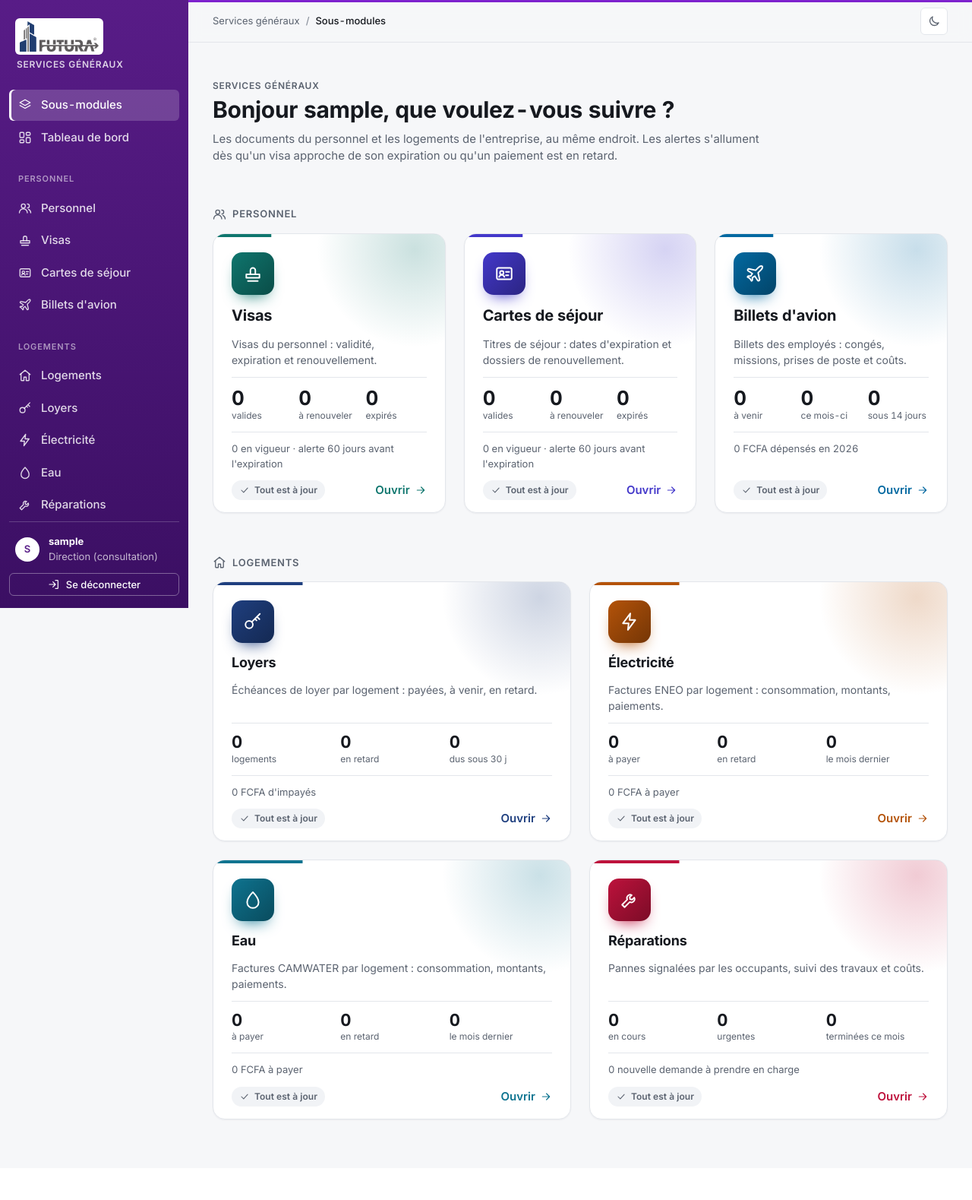
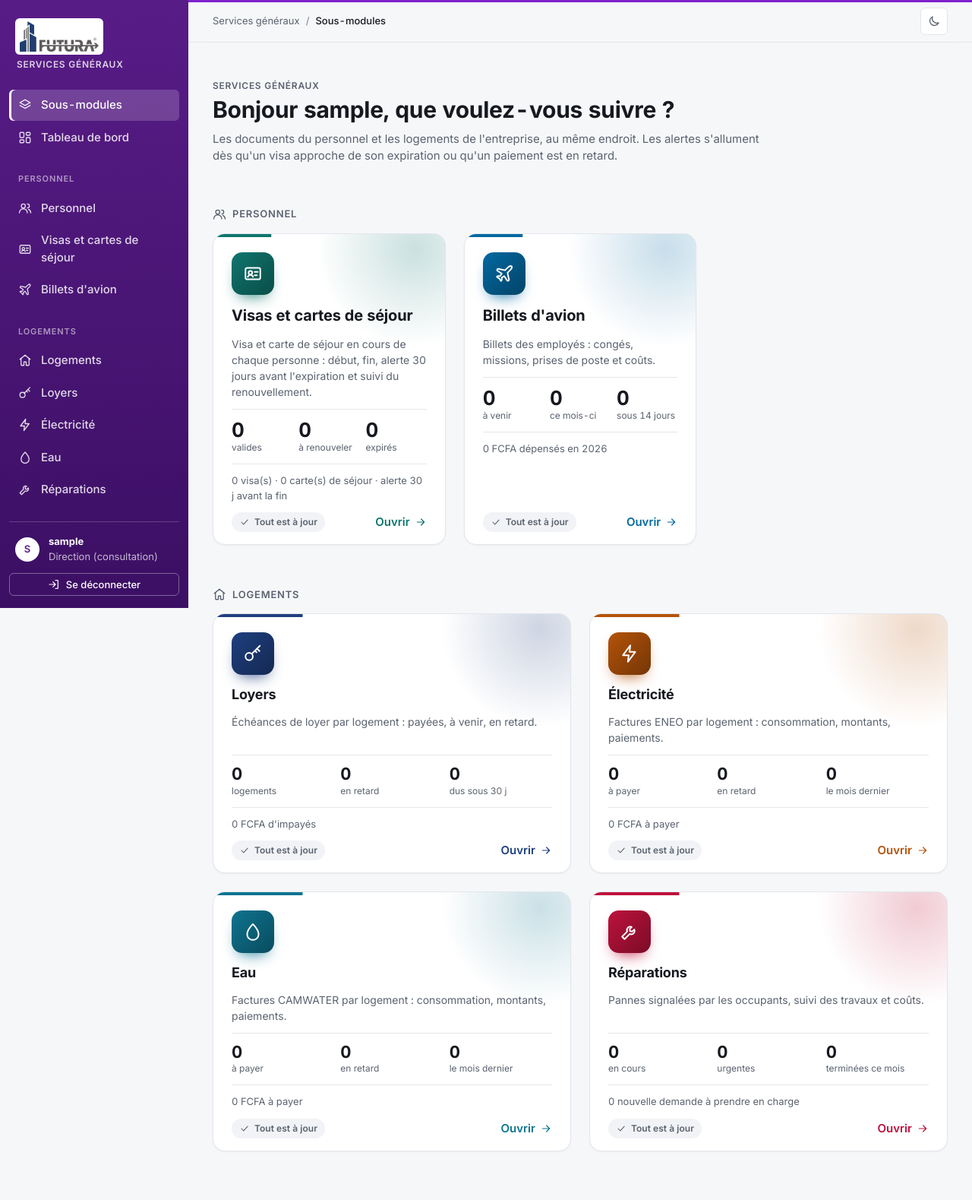
Before and after one commit to dzatikamgue/futura-kpi-1, a Flask app: page / in a window 1280 px wide. Shown: the whole page at 76% size. Before the commit the page ends 1474 px from the top, so only its background shows below. Run offline with Flask 3, Linux system fonts and the light colour scheme; the visitor is signed in with stand-in values (Sample User, id 1); data that the repository does not hold is empty; some libraries are stand-ins or nearby versions.

Commit message:
Services généraux : sous-module unique « Visas et cartes de séjour », début/fin visibles, notification 30 jours avant l'expiration
Co-Authored-By: Claude Opus 5.5 <noreply@anthropic.com>
Claude-Session: https://claude.ai/code/session_012YZCKV1PmDe93WnX4aNWKg

```diff
--- a/services/app.py
+++ b/services/app.py
@@ -44,10 +44,9 @@ MOIS_COURTS = ["janv.", "févr.", "mars", "avr.", "mai", "juin", "juil.", "août
 
 # Sous-modules affichés à l'accueil (code, titre, icône, couleur, famille)
 SOUS_MODULES = {
-    "visa": dict(titre="Visas", icone="stamp", famille="Personnel",
-                 description="Visas du personnel : validité, expiration et renouvellement."),
-    "carte_sejour": dict(titre="Cartes de séjour", icone="id", famille="Personnel",
-                         description="Titres de séjour : dates d'expiration et dossiers de renouvellement."),
+    "documents": dict(titre="Visas et cartes de séjour", icone="id", famille="Personnel",
+                      description="Visa et carte de séjour en cours de chaque personne : début, fin, alerte 30 jours "
+                                  "avant l'expiration et suivi du renouvellement."),
     "billets": dict(titre="Billets d'avion", icone="plane", famille="Personnel",
                     description="Billets des employés : congés, missions, prises de poste et coûts."),
     "loyers": dict(titre="Loyers", icone="key", famille="Logements",
@@ -402,7 +401,7 @@ def a_surveiller():
                           texte=(f"Expiré depuis {-j} jour{'s' if -j > 1 else ''}" if j < 0 else
                                  "Expire aujourd'hui" if j == 0 else f"Expire dans {j} jour{'s' if j > 1 else ''}")
                           + f" ({d.date_expiration:%d/%m/%Y})"
-                          + (f" · {RENOUVELLEMENT[d.renouvellement]}" if d.renouvellement else " · renouvellement non lancé"),
+                          + (f" · {RENOUVELLEMENT[d.renouvellement]}" if d.renouvellement else " · commencer les procédures de renouvellement"),
                           lien=url_for("document_fiche", did=d.id), tri=j))
     for p in Personne.query.filter(Personne.actif.is_(True), Personne.passeport_expiration.isnot(None),
                                    Personne.passeport_expiration <= aujourdhui() + timedelta(days=s)):
@@ -444,6 +443,7 @@ def a_surveiller():
 # --------------------------------------------------------------------------- #
 
 def register_filters(app):
+    app.jinja_env.globals["timedelta_jours"] = lambda n: timedelta(days=n)
     app.jinja_env.filters["fcfa"] = lambda v: "—" if v is None else f"{_milliers(v)} FCFA"
     app.jinja_env.filters["nombre"] = lambda v: "" if v is None else _milliers(v)
     app.jinja_env.filters["compact"] = lambda v: "0" if not v else (
@@ -460,16 +460,22 @@ def register_filters(app):
             args = request.args.to_dict()
             args.update(kw)
             return url_for(request.endpoint, **(request.view_args or {}), **args)
-        nb_alertes = 0
+        nb_alertes, docs_notif = 0, None
         if current_user.is_authenticated and not current_user.occupant and request.endpoint not in ("static", None):
             nb_alertes = len(a_surveiller())
+            proches = documents_en_vigueur().filter(
+                Document.date_expiration <= aujourdhui() + timedelta(days=seuil_docs())).all()
+            if proches:
+                docs_notif = dict(total=len(proches), expires=sum(1 for d in proches if d.jours_restants < 0),
+                                  a_lancer=sum(1 for d in proches if d.renouvellement in ("", "a_lancer")),
+                                  premier=min(proches, key=lambda d: d.date_expiration))
         return dict(ROLES=ROLES, SOUS_MODULES=SOUS_MODULES, TYPES_DOCUMENT=TYPES_DOCUMENT,
                     RENOUVELLEMENT=RENOUVELLEMENT, MOTIFS_BILLET=MOTIFS_BILLET, STATUTS_BILLET=STATUTS_BILLET,
                     TYPES_ENERGIE=TYPES_ENERGIE, UNITES=UNITES, FOURNISSEURS=FOURNISSEURS,
                     STATUTS_REPARATION=STATUTS_REPARATION, URGENCES=URGENCES, PERIODICITES=PERIODICITES,
                     PORTAIL_URL=(os.environ.get("PORTAIL_URL") or "").strip() or None,
                     url_avec=url_avec, maintenant=now(), aujourdhui=aujourdhui(), seuil=seuil_docs(),
-                    nb_alertes=nb_alertes, periode_libelle=periode_libelle, options_de=F.options_de)
+                    nb_alertes=nb_alertes, docs_notif=docs_notif, periode_libelle=periode_libelle, options_de=F.options_de)
 
 
 # --------------------------------------------------------------------------- #
@@ -635,13 +641,12 @@ def register_routes(app):
         if current_user.occupant:
             return redirect(url_for("mon_logement"))
         cartes = {}
-        for code in ("visa", "carte_sejour"):
-            s = stats_documents(code)
-            cartes[code] = dict(stats=[(s["valides"], "valides", ""), (s["alerte"], "à renouveler", "alerte"),
-                                       (s["expires"], "expirés", "ko")],
-                                pied=f"{s['total']} en vigueur · alerte {seuil_docs()} jours avant l'expiration",
-                                alerte=s["alerte"] + s["expires"],
-                                lien=url_for("documents", type_doc=code))
+        s = stats_documents(None)
+        sv, sc = stats_documents("visa"), stats_documents("carte_sejour")
+        cartes["documents"] = dict(stats=[(s["valides"], "valides", ""), (s["alerte"], "à renouveler", "alerte"),
+                                          (s["expires"], "expirés", "ko")],
+                                   pied=f"{sv['total']} visa(s) · {sc['total']} carte(s) de séjour · alerte {seuil_docs()} j avant la fin",
+                                   alerte=s["alerte"] + s["expires"], lien=url_for("documents"))
         a_venir = Billet.query.filter(Billet.date_depart >= aujourdhui(), Billet.statut.in_(("reserve", "emis")))
         debut_annee = aujourdhui().replace(month=1, day=1)
         ce_mois = Billet.query.filter(Billet.date_depart >= aujourdhui().replace(day=1),
@@ -691,7 +696,7 @@ def register_routes(app):
         max_total = max([c["total"] for c in couts] + [1])
         dus = loyers_dus()
         imp = factures_impayees().all()
-        s_visa, s_carte = stats_documents("visa"), stats_documents("carte_sejour")
+        s_visa, s_carte = stats_documents("visa"), stats_documents("carte_sejour")  # noqa
         kpis = dict(
             docs=s_visa["alerte"] + s_visa["expires"] + s_carte["alerte"] + s_carte["expires"],
             docs_expires=s_visa["expires"] + s_carte["expires"],
@@ -790,20 +795,23 @@ def register_routes(app):
     # ---------------- Visas et cartes de séjour ---------------- #
 
     def type_doc_ou_404(type_doc):
-        if type_doc not in TYPES_DOCUMENT:
+        if type_doc not in TYPES_DOCUMENT and type_doc != "tous":
             abort(404)
         return type_doc
 
     def requete_documents(type_doc):
         s = seuil_docs()
-        q = Document.query.options(selectinload(Document.personne)).join(Personne) \
-            .filter(Document.type_doc == type_doc)
+        q = Document.query.options(selectinload(Document.personne)).join(Personne)
+        if type_doc in TYPES_DOCUMENT:
+            q = q.filter(Document.type_doc == type_doc)
         statut = request.args.get("statut", "en_vigueur")
         j = aujourdhui()
         if statut != "historique":
             q = q.filter(Document.remplace.is_(False), Personne.actif.is_(True))
         if statut == "a_renouveler":
             q = q.filter(Document.date_expiration >= j, Document.date_expiration <= j + timedelta(days=s))
+        elif statut == "a_traiter":
+            q = q.filter(Document.date_expiration <= j + timedelta(days=s))
         elif statut == "expires":
             q = q.filter(Document.date_expiration < j)
         elif statut == "valides":
@@ -817,28 +825,34 @@ def register_routes(app):
                              Personne.societe.ilike(like)))
         return q.order_by(Document.date_expiration.asc(), Document.id)
 
+    @app.route("/documents")
     @app.route("/documents/<type_doc>")
     @lecture
-    def documents(type_doc):
+    def documents(type_doc="tous"):
+        type_doc = request.args.get("type") or type_doc
         type_doc_ou_404(type_doc)
         page = requete_documents(type_doc).paginate(page=args_page(), per_page=PAR_PAGE, error_out=False)
-        return render_template("documents.html", page=page, type_doc=type_doc, stats=stats_documents(type_doc),
-                               module=SOUS_MODULES[type_doc])
-
+        t = type_doc if type_doc in TYPES_DOCUMENT else None
+        return render_template("documents.html", page=page, type_doc=type_doc, stats=stats_documents(t),
+                               nb_type={k: stats_documents(k)["total"] for k in TYPES_DOCUMENT},
+                               module=SOUS_MODULES["documents"])
+
+    @app.route("/documents/export")
     @app.route("/documents/<type_doc>/export")
     @lecture
-    def documents_export(type_doc):
+    def documents_export(type_doc="tous"):
+        type_doc = request.args.get("type") or type_doc
         type_doc_ou_404(type_doc)
         s = seuil_docs()
         etats = {"ok": "Valide", "alerte": "À renouveler", "critique": "À renouveler d'urgence", "expire": "Expiré",
                  "remplace": "Remplacé"}
-        lignes = [[d.personne.nom, d.personne.societe, d.numero, d.categorie, d.pays, d.date_delivrance,
+        lignes = [[d.personne.nom, d.personne.societe, d.type_libelle, d.numero, d.categorie, d.pays, d.date_delivrance,
                    d.date_expiration, d.jours_restants, etats[d.niveau(s)], RENOUVELLEMENT.get(d.renouvellement, ""),
                    d.renouvellement_note, d.cout] for d in requete_documents(type_doc)]
-        return exporter_excel(f"{type_doc}s", TYPES_DOCUMENT[type_doc] + "s", [
-            "Personne", "Société", "Numéro", "Catégorie", "Pays", "Délivré le", "Expire le", "Jours restants",
-            "État", "Renouvellement", "Note", "Coût"], lignes, formats={5: "date", 6: "date", 11: "fcfa"},
-            largeurs=[28, 18, 16, 22, 12, 12, 12, 10, 18, 22, 32, 14], total_col=11)
+        return exporter_excel("visas_cartes_sejour", "Visas et cartes de séjour", [
+            "Personne", "Société", "Type", "Numéro", "Catégorie", "Pays", "Début", "Fin", "Jours restants",
+            "État", "Renouvellement", "Note", "Coût"], lignes, formats={6: "date", 7: "date", 12: "fcfa"},
+            largeurs=[28, 18, 16, 16, 22, 12, 12, 12, 10, 22, 22, 32, 14], total_col=12)
 
     def formulaire_document(type_doc, d=None, renouveler=None):
         champs = F.champs_document(options_personnes)
@@ -887,9 +901,9 @@ def register_routes(app):
         return render_template("formulaire.html", champs=champs, f=f, err=err, objet=d, titre=titre, pieces_form=True,
                                aide=("Saisissez le nouveau document : l'ancien passera automatiquement à « remplacé »."
                                      if renouveler else None),
-                               ariane=[(lib + "s", url_for("documents", type_doc=type_doc))],
+                               ariane=[("Visas et cartes de séjour", url_for("documents"))],
                                retour=url_for("document_fiche", did=(d or renouveler).id) if (d or renouveler)
-                               else url_for("documents", type_doc=type_doc))
+                               else url_for("documents"))
 
     @app.route("/documents/<type_doc>/nouveau", methods=["GET", "POST"])
     @gestion
@@ -903,7 +917,7 @@ def register_routes(app):
         historique = Document.query.filter(Document.personne_id == d.personne_id, Document.type_doc == d.type_doc) \
             .order_by(Document.date_expiration.desc()).all()
         return render_template("document_fiche.html", d=d, historique=historique, pieces=pieces_de("document", d.id),
-                               module=SOUS_MODULES[d.type_doc])
+                               module=SOUS_MODULES["documents"])
 
     @app.route("/document/<int:did>/modifier", methods=["GET", "POST"])
     @gestion
@@ -945,7 +959,7 @@ def register_routes(app):
         journaliser(f"{TYPES_DOCUMENT[type_doc]} supprimé", nom)
         db.session.commit()
         flash("Document supprimé.", "succes")
-        return redirect(url_for("documents", type_doc=type_doc))
+        return redirect(url_for("documents"))
 
     # ---------------- Billets d'avion ---------------- #
 
@@ -1635,7 +1649,7 @@ def register_routes(app):
     @roles("admin")
     def parametres():
         champs = [F.C("alerte_documents_jours", "Alerte avant l'expiration d'un visa, d'une carte de séjour ou d'un passeport",
-                      "entier", requis=True, min=7, max=365, aide="En jours. Recommandé : 60 à 90 jours, le temps de monter le dossier."),
+                      "entier", requis=True, min=7, max=365, aide="En jours. Par défaut : 30 jours."),
                   F.C("alerte_bail_jours", "Alerte avant la fin d'un bail", "entier", requis=True, min=7, max=365,
                       aide="En jours.")]
         if request.method == "POST":
--- a/services/formulaires.py
+++ b/services/formulaires.py
@@ -175,8 +175,9 @@ def champs_document(personnes):
         C("numero", "Numéro", max_long=60),
         C("categorie", "Catégorie", aide="Ex. visa de travail, visa d'affaires, carte de résident"),
         C("pays", "Pays de délivrance", max_long=80, defaut="Cameroun"),
-        C("date_delivrance", "Délivré le", "date"),
-        C("date_expiration", "Expire le", "date", requis=True),
+        C("date_delivrance", "Date de début de validité", "date", requis=True),
+        C("date_expiration", "Date de fin de validité", "date", requis=True,
+          aide="Une notification apparaît 30 jours avant cette date pour lancer le renouvellement."),
         C("renouvellement", "Renouvellement", "choix", options=paires(RENOUVELLEMENT), vide=None),
         C("renouvellement_note", "Note sur le renouvellement", max_long=255,
           aide="Ex. dossier déposé à la DGSN le 12/11, récépissé n°…"),
--- a/services/models.py
+++ b/services/models.py
@@ -66,7 +66,7 @@ STATUTS_REPARATION = {"signalee": "Signalée", "prise_en_charge": "Prise en char
 REPARATIONS_OUVERTES = ("signalee", "prise_en_charge", "en_cours")
 
 MIMES_AUTORISES = {"application/pdf": "pdf", "image/jpeg": "jpg", "image/png": "png", "image/webp": "webp"}
-ALERTE_DOC_JOURS = 60          # alerte avant l'expiration d'un visa / d'une carte de séjour (réglable)
+ALERTE_DOC_JOURS = 30          # alerte avant l'expiration d'un visa / d'une carte de séjour (réglable)
 ALERTE_BAIL_JOURS = 60         # alerte avant la fin d'un bail
 
 SQL_ROLES = "role IN (" + ",".join(f"'{r}'" for r in ROLES) + ")"
--- a/services/static/style.css
+++ b/services/static/style.css
@@ -888,3 +888,19 @@ body[class*="sm-"] .entete { box-shadow: inset 0 3px 0 var(--esp); }
 .entete { box-shadow: inset 0 3px 0 #7e22ce; }
 .page-connexion { background: linear-gradient(160deg, var(--mod-1), var(--mod-2)); }
 .page-connexion > .muted, .page-connexion > p { color: rgba(255,255,255,.75); }
+
+/* Visas et cartes de séjour : sous-module unique, notification de renouvellement */
+.sm-documents { --esp: var(--sm-visa); }
+.type-doc { display: inline-flex; align-items: center; gap: 5px; font-weight: 600; }
+.type-doc-visa .ico { color: var(--sm-visa); } .type-doc-carte_sejour .ico { color: var(--sm-carte_sejour); }
+.col-jauge { min-width: 90px; }
+.jauge-mini { display: block; margin: 0; height: 6px; width: 90px; }
+.notif-docs { display: flex; align-items: center; gap: var(--e3); margin-bottom: var(--e5); padding: var(--e3) var(--e4); border-radius: var(--r2);
+  background: var(--alerte-doux); border: 1px solid color-mix(in srgb, var(--alerte) 35%, transparent); color: var(--texte); }
+.notif-docs:hover { text-decoration: none; box-shadow: var(--ombre-2); }
+.notif-docs > span:nth-child(2) { display: flex; flex-direction: column; gap: 2px; }
+.notif-docs .espace-ouvrir { margin-left: auto; color: var(--alerte); white-space: nowrap; }
+.notif-docs-ico { width: 36px; height: 36px; border-radius: 50%; display: grid; place-items: center; background: var(--alerte); color: #fff; flex: none; animation: onde-alerte 2s ease-out infinite; }
+.notif-docs-ko { background: var(--ko-doux); border-color: color-mix(in srgb, var(--ko) 35%, transparent); }
+.notif-docs-ko .notif-docs-ico { background: var(--ko); } .notif-docs-ko .espace-ouvrir { color: var(--ko); }
+@media (prefers-reduced-motion: reduce) { .notif-docs-ico { animation: none; } }
--- a/services/templates/_macros.html
+++ b/services/templates/_macros.html
@@ -132,7 +132,7 @@
 {% if niv == 'remplace' %}<span class="badge">Remplacé</span>
 {% elif niv == 'expire' %}<span class="badge badge-ko">Expiré depuis {{ -j }} j</span>
 {% elif niv == 'critique' %}<span class="badge badge-ko">{{ "Expire aujourd'hui" if j == 0 else 'J-' ~ j }}</span>
-{% elif niv == 'alerte' %}<span class="badge badge-alerte">J-{{ j }} · à renouveler</span>
+{% elif niv == 'alerte' %}<span class="badge badge-alerte">J-{{ j }} · lancer le renouvellement</span>
 {% else %}<span class="badge badge-ok">Valide · {{ j }} j</span>{% endif %}
 {%- endmacro %}
 
--- a/services/templates/base.html
+++ b/services/templates/base.html
@@ -11,7 +11,7 @@
   <link rel="preconnect" href="https://fonts.googleapis.com">
   <link rel="preconnect" href="https://fonts.gstatic.com" crossorigin>
   <link rel="stylesheet" href="https://fonts.googleapis.com/css2?family=Inter:wght@400;500;600;700&display=swap">
-  <link rel="stylesheet" href="{{ url_for('static', filename='style.css') }}?v=2">
+  <link rel="stylesheet" href="{{ url_for('static', filename='style.css') }}?v=9">
   <script src="{{ url_for('static', filename='theme.js') }}"></script>
   <script src="{{ url_for('static', filename='app.js') }}?v=1" defer></script>
 </head>
@@ -44,8 +44,8 @@
 
       <p class="nav-titre">Personnel</p>
       <a href="{{ url_for('personnel') }}" class="{{ 'actif' if ep.startswith('personne') }}">{{ icon('users') }} Personnel</a>
-      <a href="{{ url_for('documents', type_doc='visa') }}" class="nav-sm nav-sm-visa {{ 'actif' if sm == 'visa' }}">{{ icon('stamp') }} Visas</a>
-      <a href="{{ url_for('documents', type_doc='carte_sejour') }}" class="nav-sm nav-sm-carte_sejour {{ 'actif' if sm == 'carte_sejour' }}">{{ icon('id') }} Cartes de séjour</a>
+      <a href="{{ url_for('documents') }}" class="nav-sm nav-sm-documents {{ 'actif' if sm == 'documents' }}">{{ icon('id') }} Visas et cartes de séjour
+        {% if docs_notif %}<span class="nav-compteur" aria-label="{{ docs_notif.total }} à renouveler">{{ docs_notif.total }}</span>{% endif %}</a>
       <a href="{{ url_for('billets') }}" class="nav-sm nav-sm-billets {{ 'actif' if sm == 'billets' }}">{{ icon('plane') }} Billets d'avion</a>
 
       <p class="nav-titre">Logements</p>
@@ -92,6 +92,15 @@
           {% for cat, msg in messages %}<div class="flash flash-{{ cat }}" role="status">{{ msg }}<button class="flash-fermer" aria-label="Fermer">×</button></div>{% endfor %}
         </div>{% endif %}
       {% endwith %}
+      {% if docs_notif and request.endpoint not in ('documents', 'document_fiche', 'document_renouveler') %}
+      <a class="notif-docs {{ 'notif-docs-ko' if docs_notif.expires }}" href="{{ url_for('documents', statut='a_traiter') }}" role="status">
+        <span class="notif-docs-ico" aria-hidden="true">{{ icon('bell', 18) }}</span>
+        <span><strong>{{ docs_notif.total }} visa{{ 's' if docs_notif.total > 1 }} / carte{{ 's' if docs_notif.total > 1 }} de séjour expire{{ 'nt' if docs_notif.total > 1 }} dans moins de {{ seuil }} jours{% if docs_notif.expires %} ({{ docs_notif.expires }} déjà expiré{{ 's' if docs_notif.expires > 1 }}){% endif %}.</strong>
+          Commencez les procédures de renouvellement{% if docs_notif.a_lancer %} — {{ docs_notif.a_lancer }} sans démarche lancée{% endif %}.
+          <span class="muted petit">Le plus proche : {{ docs_notif.premier.type_libelle|lower }} de {{ docs_notif.premier.personne.nom }}, fin le {{ docs_notif.premier.date_expiration|date }}.</span></span>
+        <span class="espace-ouvrir">Voir {{ icon('arrow', 16) }}</span>
+      </a>
+      {% endif %}
       {% block contenu %}{% endblock %}
     </main>
   </div>
--- a/services/templates/personnel.html
+++ b/services/templates/personnel.html
@@ -27,8 +27,8 @@
     <td class="col-fixe"><a class="lien" href="{{ url_for('personne_fiche', pid=p.id) }}"><strong>{{ p.nom }}</strong></a>{% if p.matricule %}<br><span class="muted petit">{{ p.matricule }}</span>{% endif %}</td>
     <td>{{ p.poste or '—' }}<br><span class="muted petit">{{ p.societe or '' }}</span></td>
     <td>{{ p.nationalite or '—' }}</td>
-    <td>{% if v %}{{ badge_doc(v) }}{% else %}<span class="muted">—</span>{% endif %}</td>
-    <td>{% if c %}{{ badge_doc(c) }}{% else %}<span class="muted">—</span>{% endif %}</td>
+    <td>{% if v %}<span class="petit nowrap">{{ v.date_delivrance|date }} → <strong>{{ v.date_expiration|date }}</strong></span><br>{{ badge_doc(v) }}{% else %}<span class="muted">—</span>{% endif %}</td>
+    <td>{% if c %}<span class="petit nowrap">{{ c.date_delivrance|date }} → <strong>{{ c.date_expiration|date }}</strong></span><br>{{ badge_doc(c) }}{% else %}<span class="muted">—</span>{% endif %}</td>
     <td>{% if p.passeport_expiration %}{% set j = (p.passeport_expiration - aujourdhui).days %}<span class="{{ 'texte-ko' if j < 0 else 'texte-alerte' if j <= seuil else '' }}">{{ p.passeport_expiration|date }}</span>{% else %}<span class="muted">—</span>{% endif %}</td>
     <td>{% if p.logement %}{{ p.logement.libelle }}{% else %}<span class="muted">—</span>{% endif %}</td>
   </tr>
--- a/services/templates/tableau_bord.html
+++ b/services/templates/tableau_bord.html
@@ -8,7 +8,7 @@
 </div>
 
 <div class="kpis">
-  <a class="kpi {{ 'kpi-ko' if kpis.docs_expires else '' }}" href="{{ url_for('documents', type_doc='visa', statut='a_renouveler') }}">
+  <a class="kpi {{ 'kpi-ko' if kpis.docs_expires else '' }}" href="{{ url_for('documents', statut='a_traiter') }}">
     <span class="kpi-lib">{{ icon('stamp', 16) }} Documents à renouveler</span>
     <span class="kpi-val">{{ kpis.docs }}</span>
     <span class="kpi-sous">{{ kpis.docs_expires }} déjà expiré{{ 's' if kpis.docs_expires > 1 }}</span>
```
Also changed, not shown: services/templates/document_fiche.html (+6 -5 lines), services/templates/documents.html (+35 -18 lines), services/templates/personne_fiche.html (+4 -3 lines), services/tests/test_services.py (+17 -4 lines).
